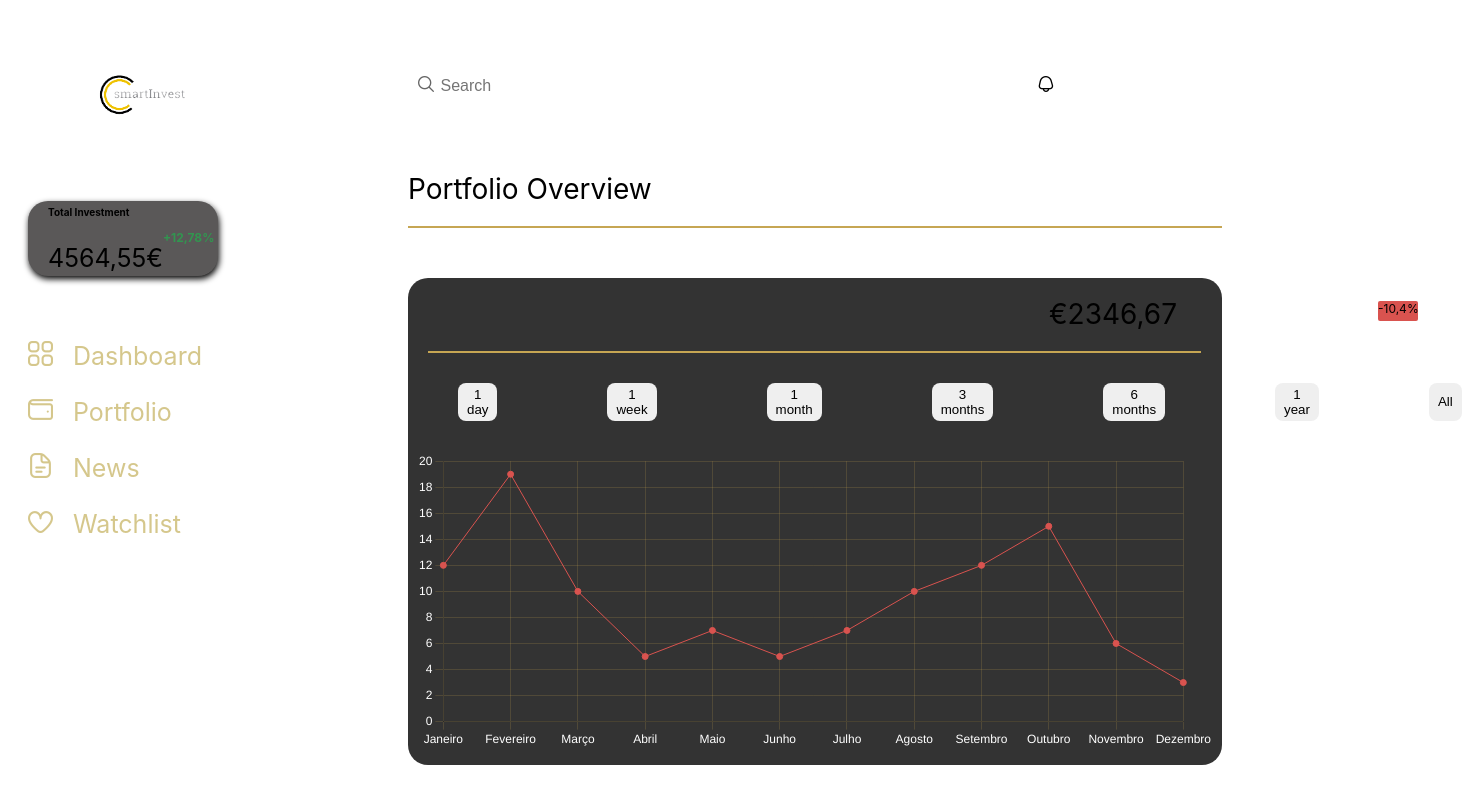
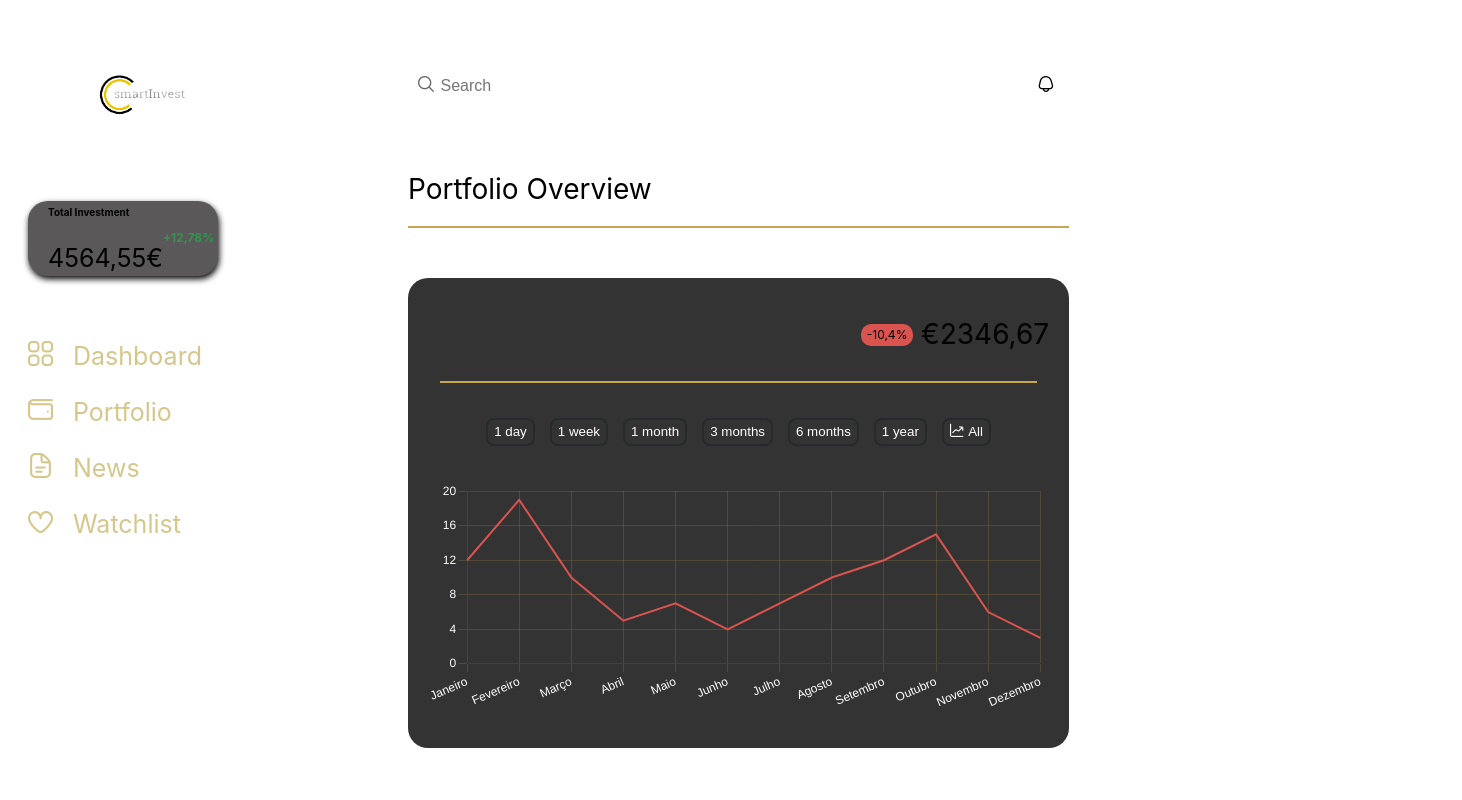
Before and after one commit to smartinvestproj/frontend, a React (Vite) app: page / in a window 1280 px wide. Shown: the top 800 px of the page, 1462 px wide, since content can reach past the window. Built offline with nearby package versions, Linux system fonts and the light colour scheme.

Commit message:
Almost finished

```diff
--- a/src/components/Body.jsx
+++ b/src/components/Body.jsx
@@ -12,10 +12,10 @@ function Body() {
       datasets: [
         {
           label: "",
-          data: [12, 19, 10, 5, 7, 5, 7, 10, 12, 15, 6, 3],
+          data: [12, 19, 10, 5, 7, 4, 7, 10, 12, 15, 6, 3],
           backgroundColor: ["rgb(217,83,79)"],
           borderColor: ["rgb(217,83,79)"],
-          borderWidth: 1,
+          borderWidth: 2,
         },
       ],
     };
@@ -47,6 +47,12 @@ function Body() {
         display: false, // Define a legenda como invisível
         },
     },
+    elements: {
+      point: {
+        radius: 0,
+        pointStyle: 'rect',
+      }
+    }
     };
 
     const ctx = chartRef.current; // Obtenha a referência atual do elemento canvas
@@ -91,7 +97,9 @@ function Body() {
         <button onClick={() => updatePeriod("3 months")}>3 months</button>
         <button onClick={() => updatePeriod("6 months")}>6 months</button>
         <button onClick={() => updatePeriod("1 year")}>1 year</button>
-        <button onClick={() => updatePeriod("All")} className="all">All</button>
+        <button onClick={() => updatePeriod("All")} className="all">
+          <i className="fi fi-rr-chart-line-up" style={{ marginRight: '5px' }}></i> All
+        </button>
       </div>
         <canvas ref={chartRef} id="overviewChart" width="400" height="150"></canvas>
       </div>
--- a/src/styles/components-styles/body.css
+++ b/src/styles/components-styles/body.css
@@ -1,6 +1,7 @@
 .main {
   grid-area: main;
   display: flex;
+  flex-direction: column;
   align-items: left;
   margin-top: 50px;
   position: relative;
@@ -24,61 +25,90 @@
 .line2 {
   height: 2px;
   background-color: #C6A653;
-  width: 95%;
+  width: 96%;
   margin-top: 20px;
   margin-bottom: 30px;
-  margin-left: 20px;
 }
 
-.graph
-{
+.graph {
   background-color: #333333;
   border-radius: 20px;
+  display: flex;
+  flex-direction: column;
+  align-items: center;
+  padding: 20px;
 }
 
-#overviewChart
-{
+#overviewChart {
   margin-top: 30px;
   margin-bottom: 15px;
-  margin-left: 8px;
-  margin-right: 8px;
 }
 
-.updateButtons
-{
+.updateButtons {
   display: flex;
-  gap: 110px;
-  margin-left: 50px;
+  flex-wrap: wrap;
+  gap: 90px;
+  justify-content: center;
 }
 
 .updateButtons button {
-  border: none;
+  border: 2px solid rgb(38, 42, 43);
   border-radius: 8px;
   padding: 4px 9px;
+  background-color: #333333;
+  color: white;
+  cursor: pointer;
+  margin: 5px;
+  white-space: nowrap;
 }
 
-.updateButtons button.all {
-  background-image: url("../../assets/graph.png");
+
+@media screen and (max-width: 1768px) {
+  .updateButtons {
+    gap: 5px;
+  }
+
+  .updateButtons button {
+    padding: 4px 6px;
+  }
 }
 
-.money
-{
-  text-align: right;
-  margin-right: 45px;
-  margin-bottom: 30px;
+
+.money {
+  margin-bottom: 15px;
+  align-self: flex-end;
 }
 
 .profit {
   width: 40px;
   height: 20px;
-  background-color: #D9534F;
+  background-color: #d9534f;
   border-radius: 2px;
-  margin-left: 970px;
-  margin-top: -45px;
+  margin-left: -60px;
+  margin-top: -42px;
+  padding: 1px 6px;
+  border-radius: 10px;
+  display: flex;
+  align-items: center;
+  justify-content: center;
 }
 
-.profit p
-{
+.profit p {
   font-size: 12px;
   text-align: center;
+  margin: 0;
 }
+
+.all {
+  display: flex;
+  align-items: center;
+  background-color: #333333;
+  border: none;
+  border-radius: 8px;
+  padding: 4px 9px;
+  cursor: pointer;
+}
+
+.all i {
+  margin-right: 5px;
+}
```
Also changed, not shown: src/assets/graph.png.
